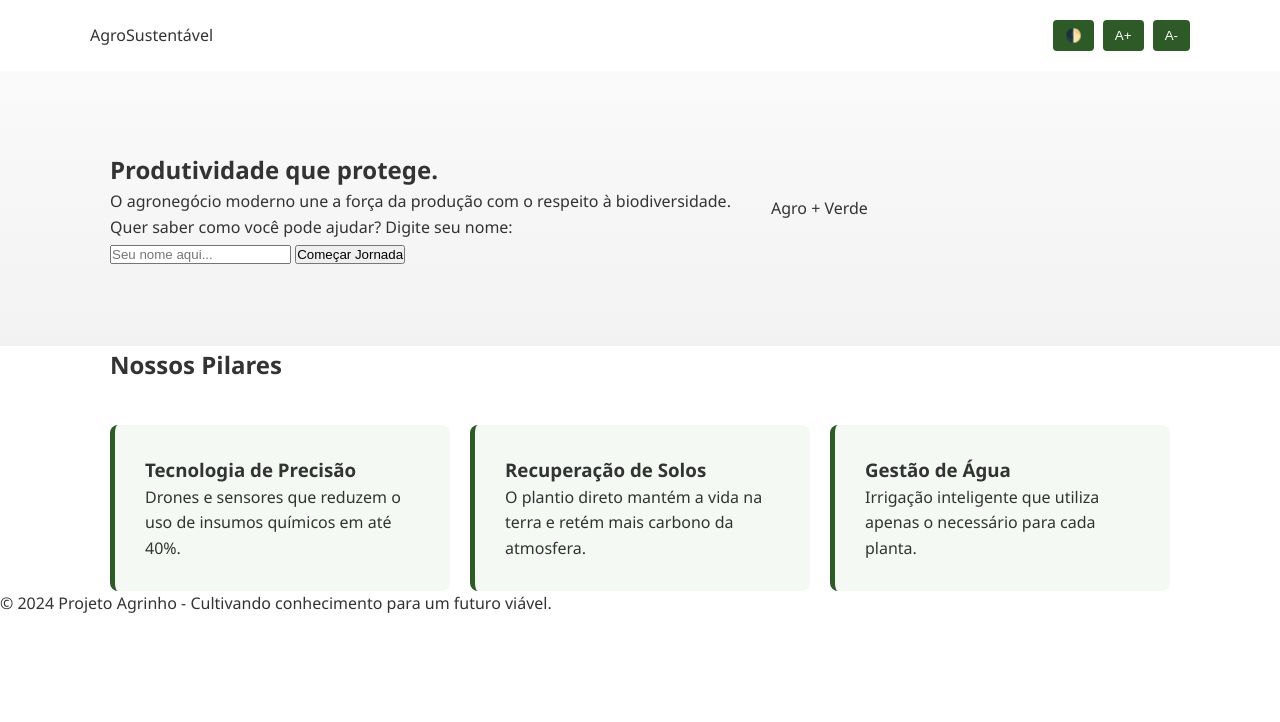
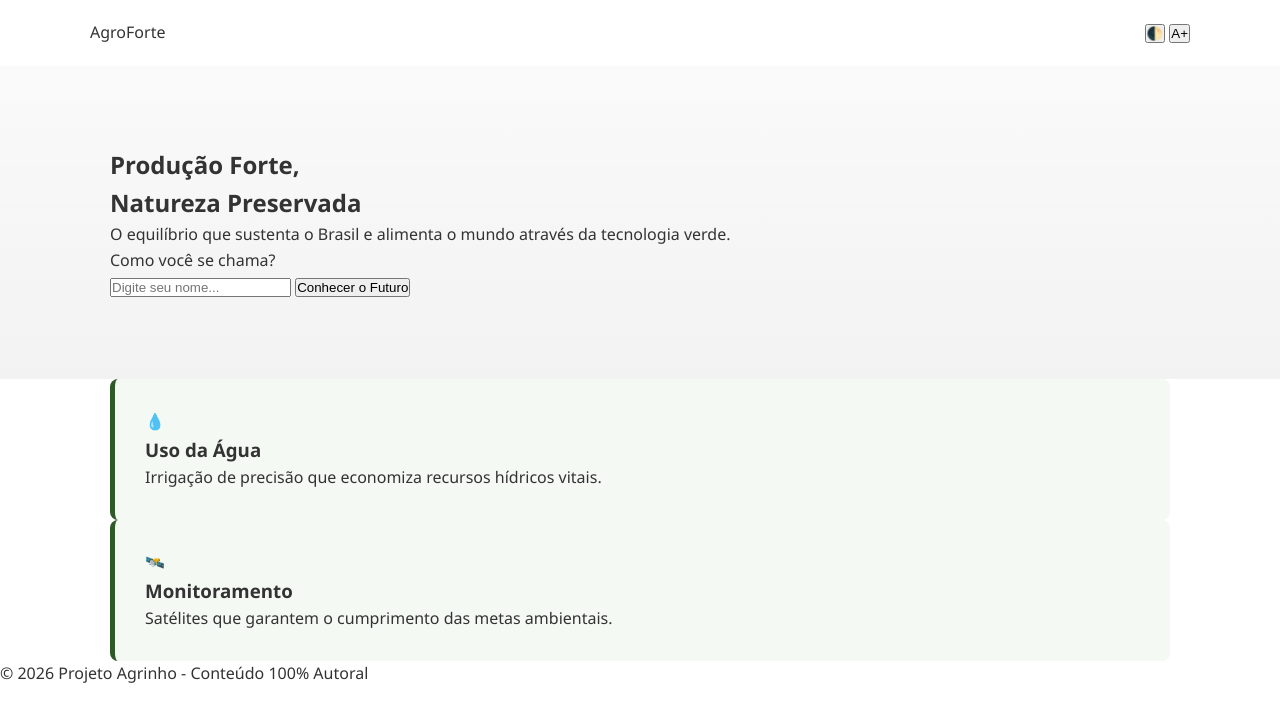
Before and after one commit to vitorinomax-ops/agrinho-2026, a plain HTML site: page index.html in a window 1280 px wide. Drawn offline with Linux system fonts and the light colour scheme; files that its build step writes are made by us from their sources.

Commit message:
Update index.html

```diff
--- a/index.html
+++ b/index.html
@@ -3,67 +3,56 @@
 <head>
     <meta charset="UTF-8">
     <meta name="viewport" content="width=device-width, initial-scale=1.0">
-    <title>AgroSustentável | Equilíbrio no Campo</title>
-    <link rel="stylesheet" href="assets/css/style.css">
+    <title>AgroSustentável | Futuro em Equilíbrio</title>
+    <link rel="stylesheet" href="style.css">
 </head>
 <body>
 
-    <header id="top-header">
+    <header>
         <nav class="navbar container">
-            <div class="logo">Agro<span>Sustentável</span></div>
-            <div class="controls">
-                <button id="btn-theme" title="Alternar Modo Escuro">🌓</button>
-                <button id="btn-font-up" title="Aumentar Fonte">A+</button>
-                <button id="btn-font-down" title="Diminuir Fonte">A-</button>
+            <div class="logo">Agro<span>Forte</span></div>
+            <div class="accessibility">
+                <button id="theme-btn" title="Alternar Contraste">🌓</button>
+                <button id="font-up" title="Aumentar Texto">A+</button>
             </div>
         </nav>
     </header>
 
     <main>
         <section class="hero">
-            <div class="container hero-grid">
-                <div class="hero-text">
-                    <h1 id="main-title">Produtividade que protege.</h1>
-                    <p>O agronegócio moderno une a força da produção com o respeito à biodiversidade.</p>
+            <div class="container">
+                <h1>Produção Forte, <br><span>Natureza Preservada</span></h1>
+                <p>O equilíbrio que sustenta o Brasil e alimenta o mundo através da tecnologia verde.</p>
 
-                    <form id="form-user" class="interactive-form">
-                        <label for="username">Quer saber como você pode ajudar? Digite seu nome:</label>
+                <div id="interaction-box" class="form-container">
+                    <label for="user-name">Como você se chama?</label>
                     <div class="input-group">
-                            <input type="text" id="username" placeholder="Seu nome aqui..." required>
-                            <button type="submit" id="btn-submit">Começar Jornada</button>
+                        <input type="text" id="user-name" placeholder="Digite seu nome...">
+                        <button id="main-action">Conhecer o Futuro</button>
                     </div>
-                    </form>
-                    <div id="welcome-message" class="hidden"></div>
                 </div>
-                <div class="hero-img">
-                    <div class="image-placeholder">Agro + Verde</div>
-                </div>
+                <div id="display-welcome" class="hidden"></div>
             </div>
         </section>
 
-        <section class="pillars container">
-            <h2 class="section-title">Nossos Pilares</h2>
-            <div class="cards-container">
+        <section class="cards container">
             <article class="card">
-                    <h3>Tecnologia de Precisão</h3>
-                    <p>Drones e sensores que reduzem o uso de insumos químicos em até 40%.</p>
+                <div class="card-icon">💧</div>
+                <h3>Uso da Água</h3>
+                <p>Irrigação de precisão que economiza recursos hídricos vitais.</p>
             </article>
             <article class="card">
-                    <h3>Recuperação de Solos</h3>
-                    <p>O plantio direto mantém a vida na terra e retém mais carbono da atmosfera.</p>
+                <div class="card-icon">🛰️</div>
+                <h3>Monitoramento</h3>
+                <p>Satélites que garantem o cumprimento das metas ambientais.</p>
             </article>
-                <article class="card">
-                    <h3>Gestão de Água</h3>
-                    <p>Irrigação inteligente que utiliza apenas o necessário para cada planta.</p>
-                </article>
-            </div>
         </section>
     </main>
 
     <footer>
-        <p>&copy; 2024 Projeto Agrinho - Cultivando conhecimento para um futuro viável.</p>
+        <p>&copy; 2026 Projeto Agrinho - Conteúdo 100% Autoral</p>
     </footer>
 
-    <script src="assets/js/script.js"></script>
+    <script src="script.js"></script>
 </body>
 </html>
```
Lines whose indentation alone changed are shown as unchanged.
